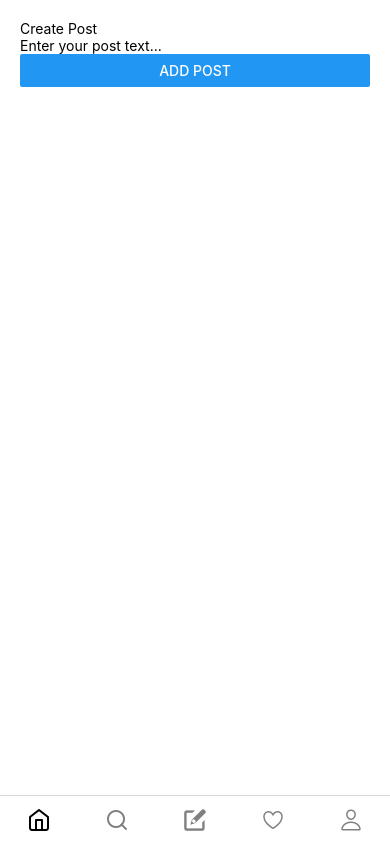
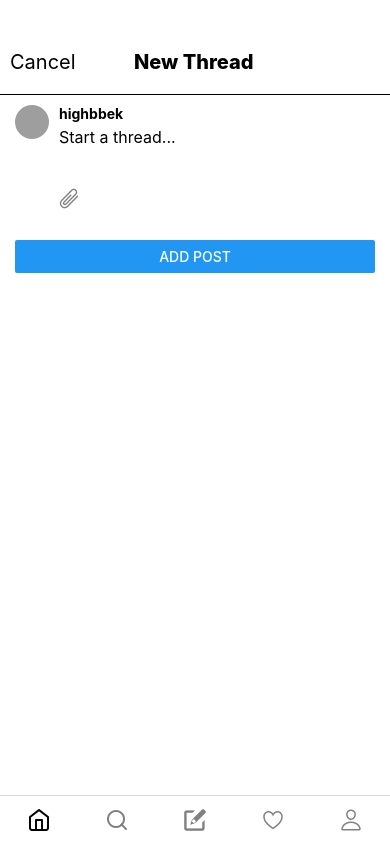
Before and after one commit to Highbeek/Threads_clone, a React Native app: screen /CreatePost in a window 390 px wide. Built offline with nearby package versions, Linux system fonts and the light colour scheme; grey boxes are pictures that could not be loaded.

Commit message:
implemented createpostscreen

```diff
--- /dev/null
+++ b/Src/components/CancelAlert.js
@@ -0,0 +1,41 @@
+import React from "react";
+import { View, Text, Alert, Pressable } from "react-native";
+
+const CancelAlert = () => {
+  const CancelHandler = () => {
+    Alert.alert(
+      "Discard Thread?","",
+      [
+        {
+          text: "Discard",
+          onPress: () => {
+            console.log("Discard Pressed");
+          },
+          style: "destructive",
+        },
+        {
+          text: "Cancel",
+          onPress: () => console.log("Cancel Pressed"),
+          style: "cancel",
+        },
+      ],
+      { cancelable: false }
+    );
+  };
+
+  return (
+    <Pressable>
+      <Text
+        onPress={CancelHandler}
+        style={{
+          marginRight: "auto",
+          fontSize: 20,
+        }}
+      >
+        Cancel
+      </Text>
+    </Pressable>
+  );
+};
+
+export default CancelAlert;
--- a/Src/components/FeedPost.js
+++ b/Src/components/FeedPost.js
@@ -9,15 +9,17 @@ import {
 } from "@expo/vector-icons";
 import share from "../../assets/share.png";
 
-
-
 export default function FeedPost({ post }) {
   const hasImageOrDescription = post.image || post.description;
 
   return (
+    <View style={styles.container}>
       <View style={styles.post}>
         <View style={styles.profile}>
-        <Image source={{ uri: post.User.image }} style={styles.profileImage} />
+          <Image
+            source={{ uri: post.User.image }}
+            style={styles.profileImage}
+          />
           <View style={styles.followContainer}>
             <MaterialIcons
               name="add-circle"
@@ -84,12 +86,16 @@ export default function FeedPost({ post }) {
           </View>
         </View>
       </View>
+    </View>
   );
 }
 
 const styles = StyleSheet.create({
+  container: {
+    flex: 1,
+  },
   post: {
-    marginTop:10,
+    marginTop: 50,
     flexDirection: "row",
     width: "auto",
     borderBottomWidth: StyleSheet.hairlineWidth,
--- a/Src/screens/CreatePostScreen.js
+++ b/Src/screens/CreatePostScreen.js
@@ -1,11 +1,46 @@
 import React, { useState } from "react";
-import { View, Text, TextInput, Button, StyleSheet } from "react-native";
+import {
+  View,
+  Text,
+  TextInput,
+  Button,
+  StyleSheet,
+  Image,
+  Alert,
+  Pressable,
+} from "react-native";
 import { useDispatch } from "react-redux";
+import { Entypo } from "@expo/vector-icons";
 import { addPost } from "../slices/userSlice";
+import * as ImagePicker from "expo-image-picker";
+import { Video } from "expo-av";
+import CancelAlert from "../components/CancelAlert";
+import { styles } from "../styles/styles";
 
 export default function CreatePostScreen({ navigation }) {
+  const [selectedImage, setSelectedImage] = useState(null);
+
   const [newPostText, setNewPostText] = useState("");
   const dispatch = useDispatch();
+
+  const handleImagePicker = async () => {
+    try {
+      const result = await ImagePicker.launchImageLibraryAsync({
+        mediaTypes: ImagePicker.MediaTypeOptions.All,
+        allowsEditing: true,
+        aspect: [1, 1],
+        quality: 1,
+      });
+
+      if (!result.canceled) {
+        if (result.assets && result.assets.length > 0) {
+          setSelectedImage(result.assets[0].uri);
+        }
+      }
+    } catch (error) {
+      console.error("Error picking image:", error);
+    }
+  };
 
   const handleAddPost = () => {
     if (newPostText.trim() !== "") {
@@ -16,30 +51,72 @@ export default function CreatePostScreen({ navigation }) {
           image: "https://randomuser.me/api/portraits/women/1.jpg",
           name: "Blessing Peter",
         },
+        image: selectedImage,
       };
 
       dispatch(addPost(newPostData));
+      setSelectedImage(null);
+      setNewPostText("");
       navigation.goBack();
     }
   };
 
   return (
     <View style={styles.container}>
-      <Text>Create Post</Text>
-      <TextInput
-        placeholder="Enter your post text..."
-        value={newPostText}
-        onChangeText={(text) => setNewPostText(text)}
-      />
-      <Button title="Add Post" onPress={handleAddPost} />
+      <View style={styles.titleContainer}>
+        <CancelAlert />
+
+        <Text style={styles.titleText}>New Thread</Text>
+      </View>
+      <View style={styles.body}>
+        <View style={styles.postContainer}>
+          <View>
+            <Image
+              source={{
+                uri: "https://randomuser.me/api/portraits/women/1.jpg",
+              }}
+              style={{ width: 34, height: 34, borderRadius: 100 }}
+            />
+          </View>
+          <View style={styles.newPost}>
+            <Text style={styles.user}>highbbek</Text>
+            <TextInput
+              placeholder="Start a thread..."
+              multiline={true}
+              value={newPostText}
+              onChangeText={(text) => setNewPostText(text)}
+              style={styles.inputTxt}
+            />
+
+            <View style={styles.attachContainer}>
+              <Entypo
+                name="attachment"
+                size={20}
+                color="gray"
+                onPress={handleImagePicker}
+              />
+              {selectedImage && (
+                <View>
+                  {selectedImage.endsWith(".mp4") ? (
+                    <Video
+                      source={{ uri: selectedImage }}
+                      style={{ width: 150, height: 150 }}
+                      shouldPlay
+                      isLooping
+                    />
+                  ) : (
+                    <Image
+                      source={{ uri: selectedImage }}
+                      style={{ width: 150, height: 150 }}
+                    />
+                  )}
+                </View>
+              )}
+            </View>
+          </View>
+        </View>
+        <Button title="Add Post" onPress={handleAddPost} />
+      </View>
     </View>
   );
 }
-
-const styles = StyleSheet.create({
-  container: {
-    flex: 1,
-    backgroundColor: "white",
-    padding: 20,
-  },
-});
--- a/Src/styles/styles.js
+++ b/Src/styles/styles.js
@@ -3,15 +3,16 @@ import { StyleSheet } from "react-native";
 export const styles = StyleSheet.create({
   //home
   container: {
+    flex: 1,
     backgroundColor: "#fff",
-    paddingTop:20
+    paddingTop: 50,
   },
   tabsContainer: {
     flexDirection: "row",
     justifyContent: "space-around",
     marginTop: 20,
     paddingTop: 20,
-    paddingBottom:15,
+    paddingBottom: 15,
     borderBottomWidth: StyleSheet.hairlineWidth,
     borderColor: "gray",
   },
@@ -23,4 +24,45 @@ export const styles = StyleSheet.create({
     fontWeight: "600",
     color: "black",
   },
+
+  //CreatePostScreenStyle
+  titleContainer: {
+    borderBottomWidth: StyleSheet.hairlineWidth,
+    flexDirection: "row",
+    justifyContent: "space-between",
+    paddingHorizontal: 10,
+    paddingBottom: 20,
+    paddingRight: "35%",
+  },
+  titleText: {
+    fontSize: 20,
+    fontWeight: "800",
+    textAlign: "center",
+  },
+  body: {
+    paddingHorizontal: 15,
+  },
+  user: {
+    fontWeight: "700",
+  },
+  postContainer: {
+    flexDirection: "row",
+    gap: 10,
+    paddingVertical: 10,
+    justifyContent: "flex-start",
+    alignItems: "flex-start",
+    marginBottom: 20,
+  },
+  newPost: {
+    gap: 5,
+  },
+  inputTxt: {
+    fontSize: 16,
+    marginBottom: 10,
+  },
+  attachContainer: {
+    flexDirection: "row",
+    alignItems: "center",
+    marginTop: 5,
+  },
 });
--- a/package.json
+++ b/package.json
@@ -25,7 +25,9 @@
     "react-native-reanimated": "^3.4.2",
     "react-native-safe-area-context": "^4.6.3",
     "react-native-screens": "~3.22.0",
-    "react-redux": "^8.1.2"
+    "react-redux": "^8.1.2",
+    "expo-image-picker": "~14.3.2",
+    "expo-av": "~13.4.1"
   },
   "devDependencies": {
     "@babel/core": "^7.20.0"
```
Also changed, not shown: 1 other file (tests, documents, lock files or other folders). Lines whose indentation alone changed are shown as unchanged.
